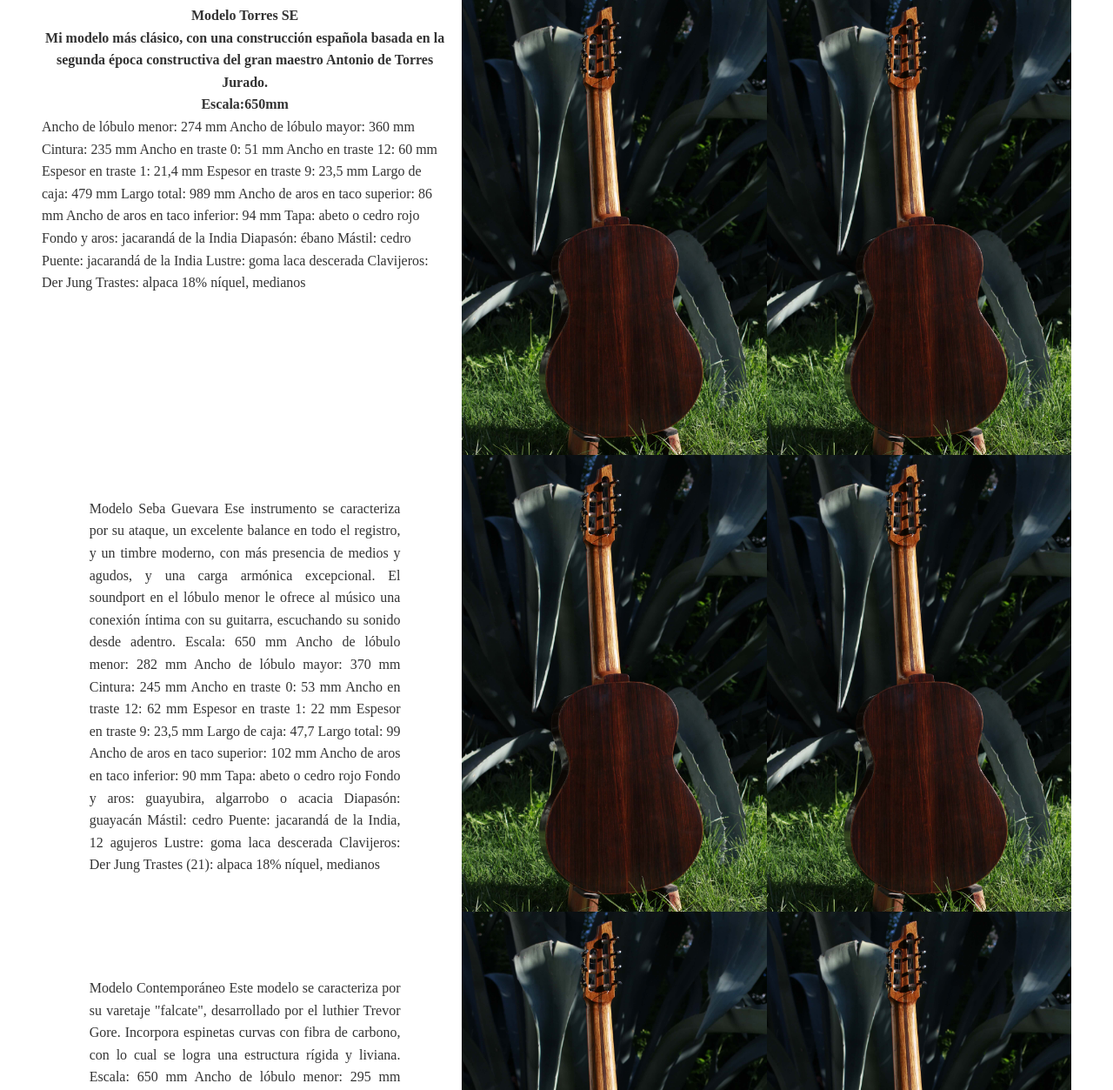
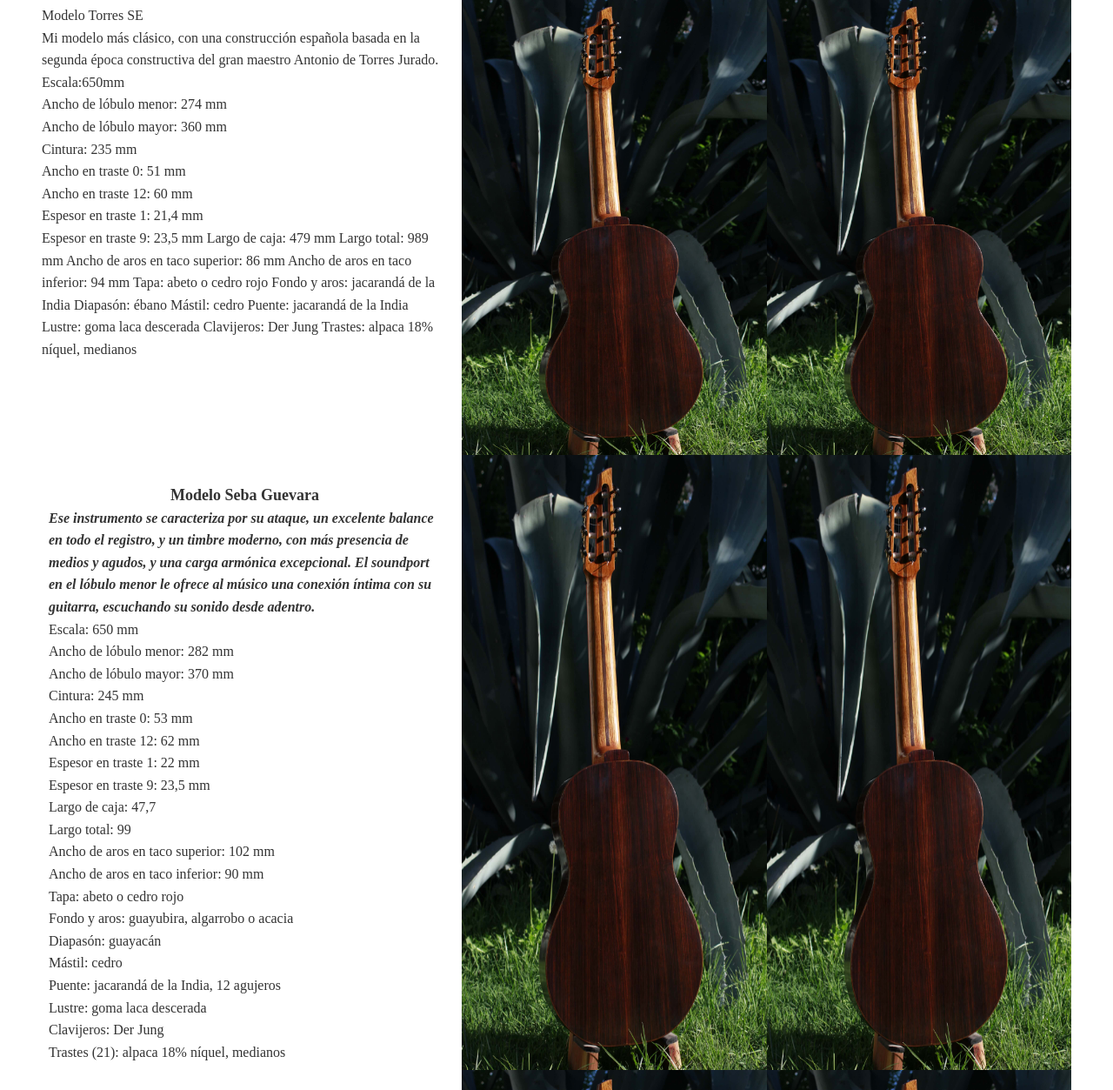
Before and after one commit to finosiles/donatoluthier2, a plain HTML site: page modelos.html in a window 1280 px wide. Shown: the part 147-1400 px from the top of the page at 87% size. Drawn offline with nearby package versions, Linux system fonts and the light colour scheme; a web font is replaced by a local one.

Commit message:
resolviendo lista de modelos

```diff
--- a/modelos.html
+++ b/modelos.html
@@ -70,36 +70,46 @@
 
     <div class="max-w-dvw max-h-full flex mx-12 gap-4" id="Filosofia">
         <div class="lg:w-2/5 flex-col justify-center items-center mt-2 gap-2">
+            <div>
+                <h1>
 
-            <table>
-                <tr>
-                    <th>Modelo Torres SE</th>
-                </tr>
-                <tr>
-                    <th class="text-italic">
+                    Modelo Torres SE
+                </h1>
+                <p>
                     Mi modelo más clásico, con una construcción española
                     basada en la segunda época constructiva del gran maestro
                     Antonio de Torres Jurado.
 
-                    </th>
-                </tr>
+                </p>
 
-                <tr>
-                    <th>Escala:650mm</th>
-                    <th></th>
-                </tr>
+                <p>
 
-            </table>
+                    Escala:650mm
+                </p>
+                <p>
+                    Ancho de lóbulo menor: 274 mm
+
+                </p>
+                <p>
+
+                    Ancho de lóbulo mayor: 360 mm
+                </p>
+                <p>
+                    Cintura: 235 mm
+                </p>
+                <p>
+                    Ancho en traste 0: 51 mm
+                </p>
+                <p>
+                    Ancho en traste 12: 60 mm
+                </p>
+                <p>
+                    Espesor en traste 1: 21,4 mm
+                </p>
 
 
 
 
-            Ancho de lóbulo menor: 274 mm
-            Ancho de lóbulo mayor: 360 mm
-            Cintura: 235 mm
-            Ancho en traste 0: 51 mm
-            Ancho en traste 12: 60 mm
-            Espesor en traste 1: 21,4 mm
                 Espesor en traste 9: 23,5 mm
                 Largo de caja: 479 mm
                 Largo total: 989 mm
@@ -113,7 +123,7 @@
                 Lustre: goma laca descerada
                 Clavijeros: Der Jung
                 Trastes: alpaca 18% níquel, medianos
-            </p>
+            </div>
         </div>
         <div class="lg:w-3/5 flex ">
             <img class="w-1/2" src="./img/img_fil01.jpeg" alt="">
@@ -121,38 +131,90 @@
         </div>
     </div>
 
-    <div class="max-w-dvw max-h-full flex mx-12 gap-4" id="Filosofia">
-        <div class="lg:w-2/5 flex justify-center items-center mt-2 gap-2">
+    <div class="max-w-dvw max-h-full flex mx-12 gap-4">
+        <div class="lg:w-2/5 flex-col justify-center items-center mt-2 gap-2">
             <p class="w-4/5 text-justify mx-4 p-2">
+            </p>
+            <div class="flex-col p-2">
+                <h1 class="flex justify-center text-lg font-bold">
                     Modelo Seba Guevara
+                </h1>
+                <p class="italic font-bold">
                     Ese instrumento se caracteriza por su ataque, un excelente
                     balance en todo el registro, y un timbre moderno, con más
                     presencia de medios y agudos, y una carga armónica excepcional.
                     El soundport en el lóbulo menor le ofrece al músico una conexión
                     íntima con su guitarra, escuchando su sonido desde adentro.
+                </p>
+                <p>
                     Escala: 650 mm
+                </p>
+                <p>
                     Ancho de lóbulo menor: 282 mm
+                </p>
+                <p>
                     Ancho de lóbulo mayor: 370 mm
+                </p>
+                <p>
                     Cintura: 245 mm
+                </p>
+                <p>
                     Ancho en traste 0: 53 mm
+                </p>
+                <p>
                     Ancho en traste 12: 62 mm
+                </p>
+                <p>
                     Espesor en traste 1: 22 mm
+                </p>
+                <p>
                     Espesor en traste 9: 23,5 mm
+                </p>
+                <p>
                     Largo de caja: 47,7
+                </p>
+                <p>
                     Largo total: 99
+                </p>
+                <p>
                     Ancho de aros en taco superior: 102 mm
+                </p>
+                <p>
                     Ancho de aros en taco inferior: 90 mm
+                </p>
+                <p>
+
                     Tapa: abeto o cedro rojo
+                </p>
+                <p>
                     Fondo y aros: guayubira, algarrobo o acacia
+                </p>
+                <p>
                     Diapasón: guayacán
+                </p>
+                <p>
                     Mástil: cedro
-                Puente: jacarandá de la India, 12 agujeros
-                Lustre: goma laca descerada
-                Clavijeros: Der Jung
-                Trastes (21): alpaca 18% níquel, medianos
-
 
                 </p>
+                <p>
+
+                    Puente: jacarandá de la India, 12 agujeros
+                </p>
+                <p>
+                    Lustre: goma laca descerada
+
+                </p>
+                <p>
+                    Clavijeros: Der Jung
+
+                </p>
+                <p>
+
+                    Trastes (21): alpaca 18% níquel, medianos
+                </p>
+
+            </div>
+
         </div>
 
 
```
Lines whose indentation alone changed are shown as unchanged.
